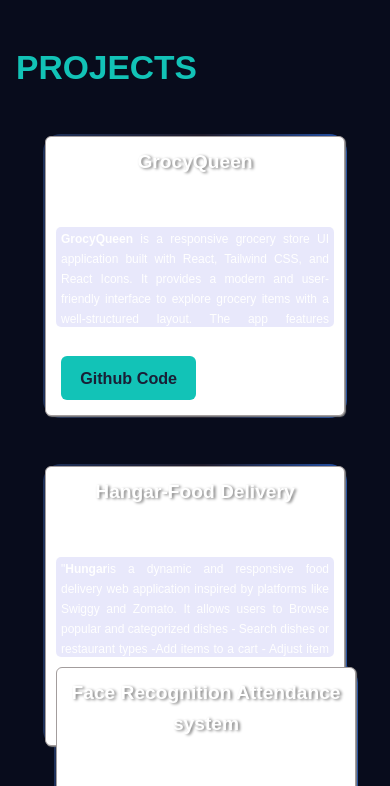
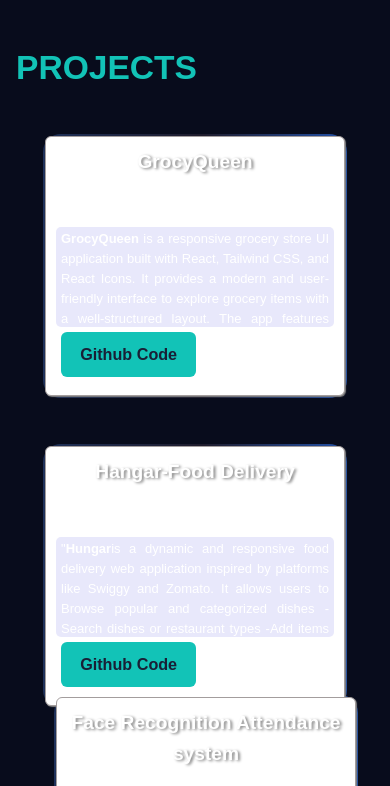
Before and after one commit to sunanda-8434/Jamuna-Foundation-Portfolio, a plain HTML site: page index.html in a window 390 px wide. Shown: the part 1300-2086 px from the top of the page. Drawn offline with Linux system fonts and the light colour scheme.

Commit message:
Update responsive.css

```diff
--- a/responsive.css
+++ b/responsive.css
@@ -47,13 +47,10 @@
     align-items: center;
     justify-content: center;
     flex-wrap: wrap;
-
-    flex-direction: column;
-    row-gap: 30px;
+    gap: 30px;
   }
   .project-card {
     width: 300px;
-    height: 280px;
     border: 1px solid rgb(163, 157, 157);
     border-radius: 6px;
     padding: 10px;
@@ -66,11 +63,11 @@
     margin: 5px 5px;
     margin-top: 5px;
     margin-bottom: 5px;
-    position: absolute;
+    position: static;
     bottom: 10px;
   }
   .project-card p {
-    font-size: 12px;
+    font-size: 13px;
     margin-top: 6px;
     text-align: justify;
   }
```
